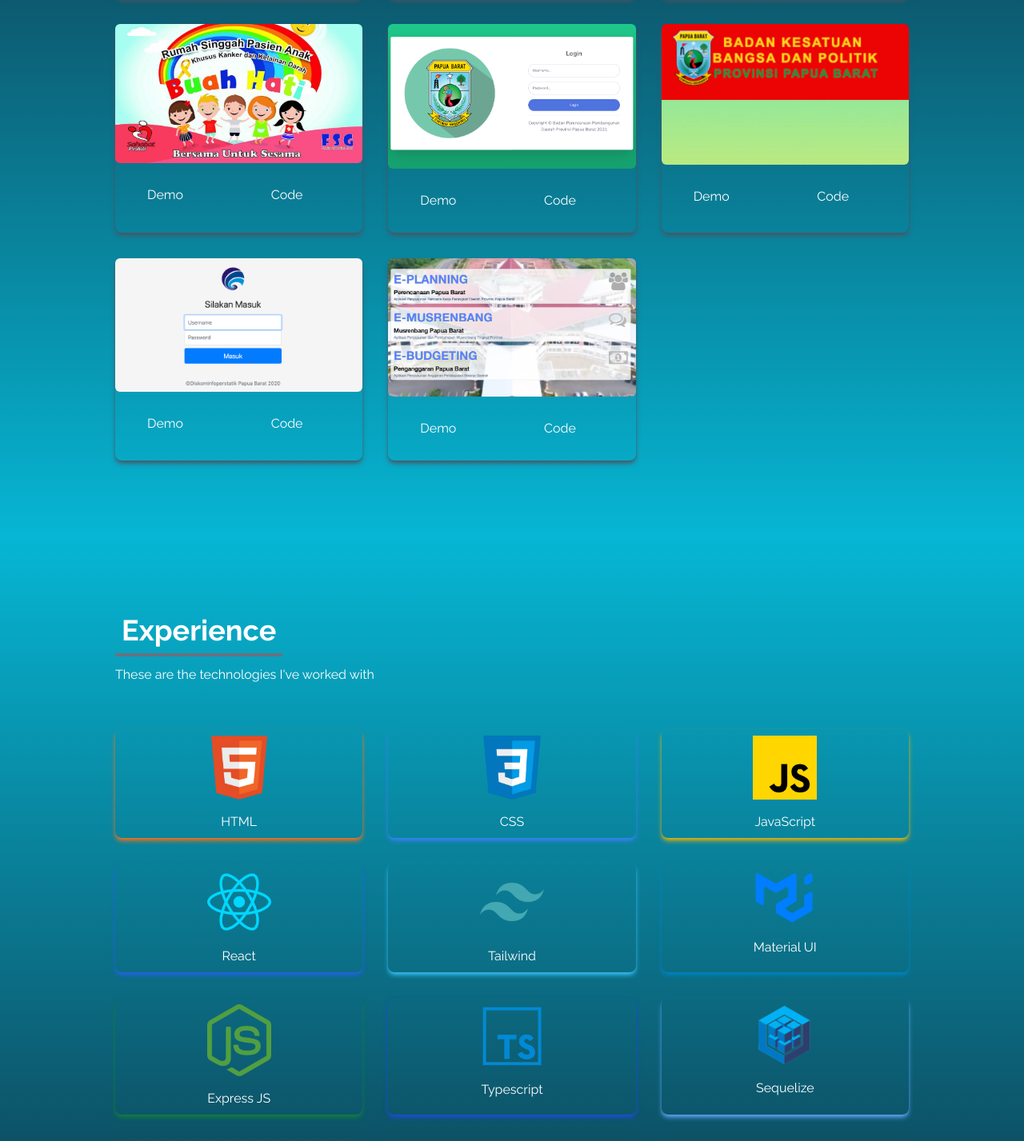
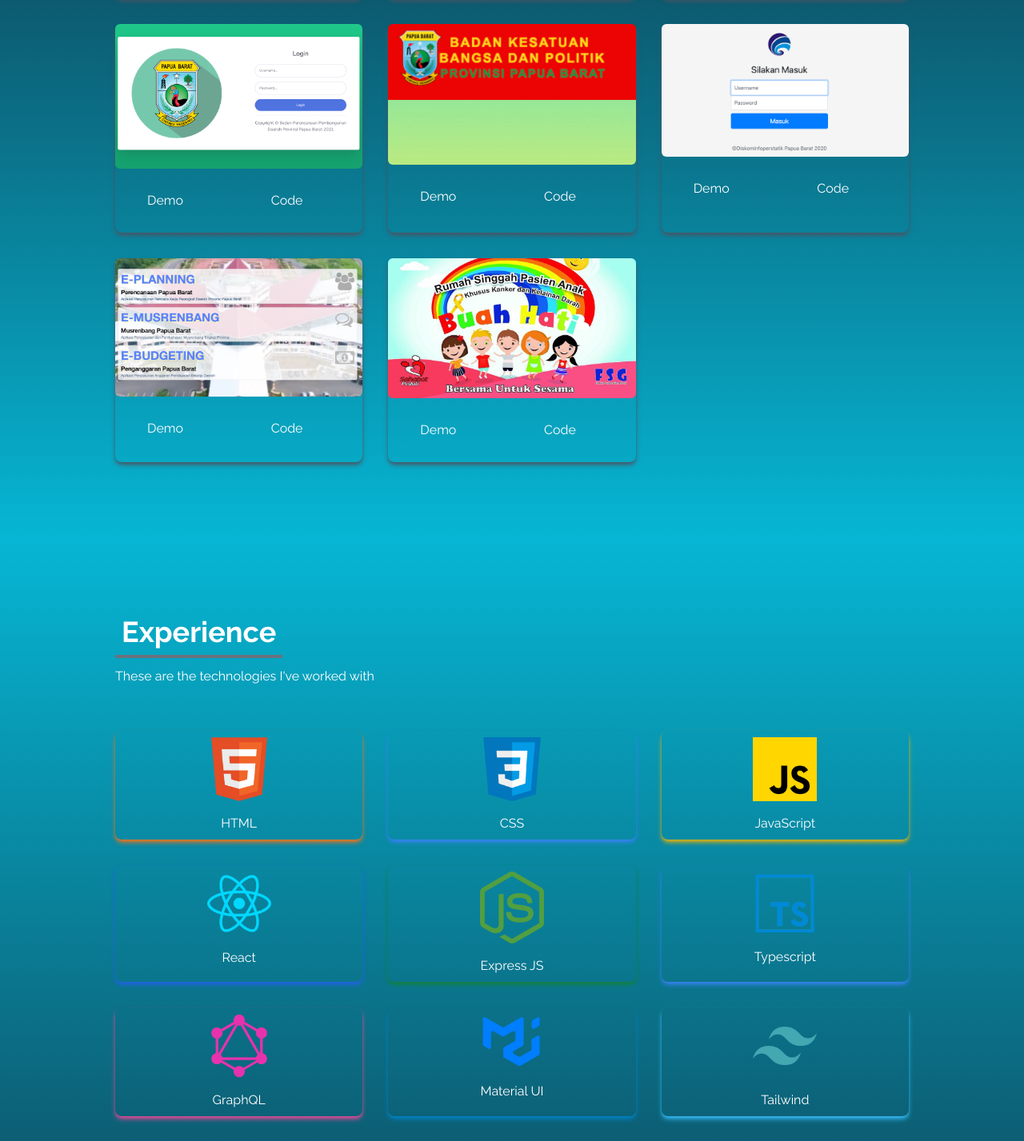
Before and after one commit to alfin0224/alfienda, a React (Create React App) app: page / in a window 1280 px wide. Shown: the part 2077-3504 px from the top of the page at 80% size. Built offline with nearby package versions, Linux system fonts and the light colour scheme.

Commit message:
update porto and experience konten

```diff
--- a/src/components/About.jsx
+++ b/src/components/About.jsx
@@ -16,7 +16,7 @@ const About = () => {
 
         <p className="text-xl mt-6">
           &nbsp; &nbsp; &nbsp; I was born in Banyumas, Central Java, Indonesia on February 24, 1997.
-            The first time I started to focus on learning information technology was when I started school at SMK TELKOM, Purwokerto and I graduated from school after studying for 3 years.
+            The first time I started to focus on learning information technology was when I started school at SMK TELKOM Purwokerto, and I graduated from school after studying for 3 years.
             After I graduated from Vocational High School, I still focused on learning IT by continuing my education at the Indonesian Islamic University majoring in informatics engineering
             and I graduated from college after studying for 4 years.
         </p>
--- a/src/components/Experience.jsx
+++ b/src/components/Experience.jsx
@@ -1,5 +1,4 @@
 import React from "react";
-
 import html from "../assets/html.png";
 import css from "../assets/css.png";
 import javascript from "../assets/javascript.png";
@@ -14,6 +13,7 @@ import gitlab from "../assets/gitlab.png";
 import tailwind from "../assets/tailwind.png";
 import materialUI from "../assets/material-ui.png";
 import mysql from "../assets/mysql.png";
+import postgresql from "../assets/postgresql.png";
 import bulma from "../assets/bulma.png";
 import bootstrap5 from "../assets/bootstrap5.png";
 
@@ -45,66 +45,80 @@ const Experience = () => {
     },
     {
       id: 5,
+      src: expressjs,
+      title: "Express JS",
+      style: "shadow-green-700",
+    },
+    {
+      id: 6,
+      src: typescript,
+      title: "Typescript",
+      style: "shadow-blue-500",
+    },
+    {
+      id: 7,
+      src: graphql,
+      title: "GraphQL",
+      style: "shadow-pink-500",
+    },
+    {
+      id: 8,
+
+      src: materialUI,
+      title: "Material UI",
+      style: "shadow-sky-600",
+    },
+    {
+      id: 9,
       src: tailwind,
       title: "Tailwind",
       style: "shadow-sky-400",
     },
     {
-      id: 6,
-      src: materialUI,
-      title: "Material UI",
-      style: "shadow-sky-600",
+      id: 10,
+      src: bootstrap5,
+      title: "Bootstrap 5",
+      style: "shadow-purple-700",
     },
     {
-      id: 7,
-      src: expressjs,
-      title: "Express JS",
-      style: "shadow-green-700",
+      id: 11,
+      src: mysql,
+      title: "MySQL",
+      style: "shadow-blue-900",
     },
     {
-      id: 8,
-      src: typescript,
-      title: "Typescript",
-      style: "shadow-blue-700",
+      id: 12,
+      src: postgresql,
+      title: "PostgreSQL",
+      style: "shadow-blue-800",
     },
     {
-      id: 9,
+      id: 13,
       src: sequelize,
       title: "Sequelize",
       style: "shadow-blue-400",
     },
     {
-      id: 10,
+      id: 14,
       src: gitlab,
       title: "GitLab",
       style: "shadow-orange-500",
     },
     {
-      id: 11,
+      id: 15,
       src: laravel,
       title: "Laravel",
       style: "shadow-orange-800",
     },
     {
-      id: 12,
+      id: 16,
       src: codeigniter,
       title: "CodeIgniter",
       style: "shadow-orange-700",
+
     },
     {
-      id: 13,
-      src: mysql,
-      title: "MySQL",
-      style: "shadow-blue-900",
-    },
-    {
-      id: 14,
-      src: bootstrap5,
-      title: "Bootstrap 5",
-      style: "shadow-purple-700",
-    },
-    {
-      id: 15,
+      id: 17,
       src: bulma,
       title: "Bulma CSS",
       style: "shadow-green-600",
--- a/src/components/Portfolio.jsx
+++ b/src/components/Portfolio.jsx
@@ -31,33 +31,33 @@ const Portfolio = () => {
     },
     {
       id: 4,
-      src: rspa,
-      link: 'https://github.com/alfin0224/rspa.git',
-      demo: '#'
-    },
-    {
-      id: 5,
       src: dataSektoral,
       link: 'https://github.com/alfin0224/data-sektoral.git',
       demo: '#'
     },
     {
-      id: 6,
+      id: 5,
       src: kesbangpol,
       link: '#',
       demo: 'https://kesbangpol.papuabaratprov.go.id'
     },
     {
-      id: 7,
+      id: 6,
       src: sitanda,
       link: '#',
       demo: 'https://sitanda.papuabaratprov.go.id'
     },
     {
-      id: 8,
+      id: 7,
       src: egov,
       link: '#',
       demo: 'https://egovernment.papuabaratprov.go.id/landing/'
+    },
+    {
+      id: 8,
+      src: rspa,
+      link: 'https://github.com/alfin0224/rspa.git',
+      demo: '#'
     },
   ];
 
```
